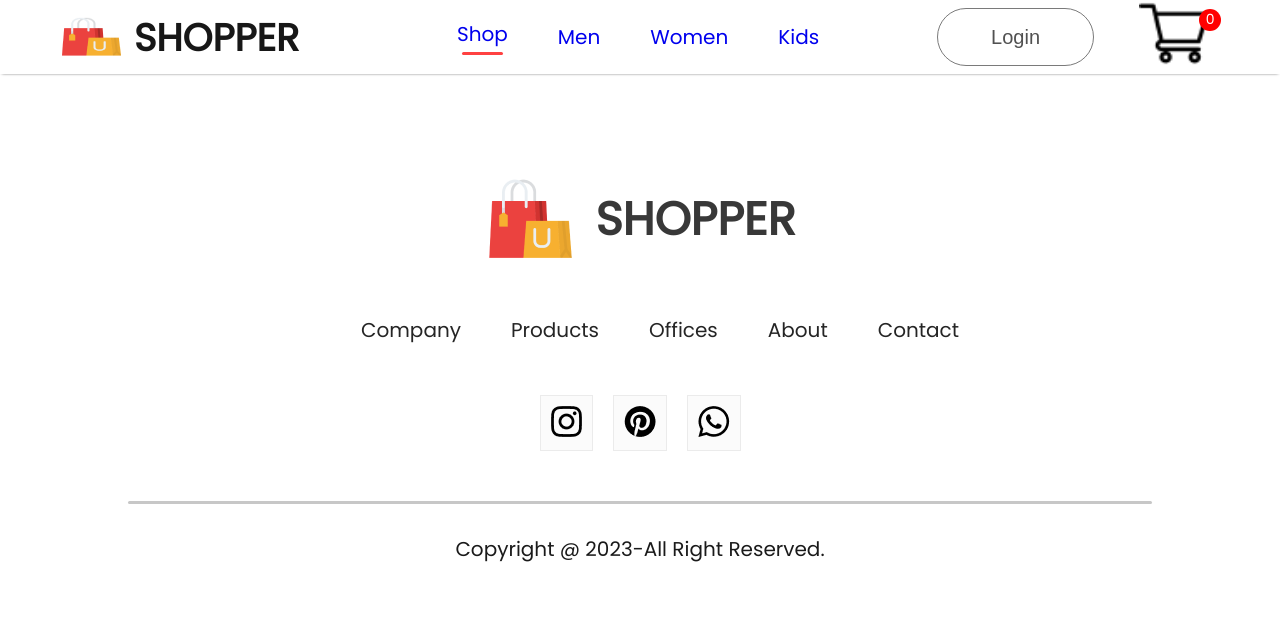
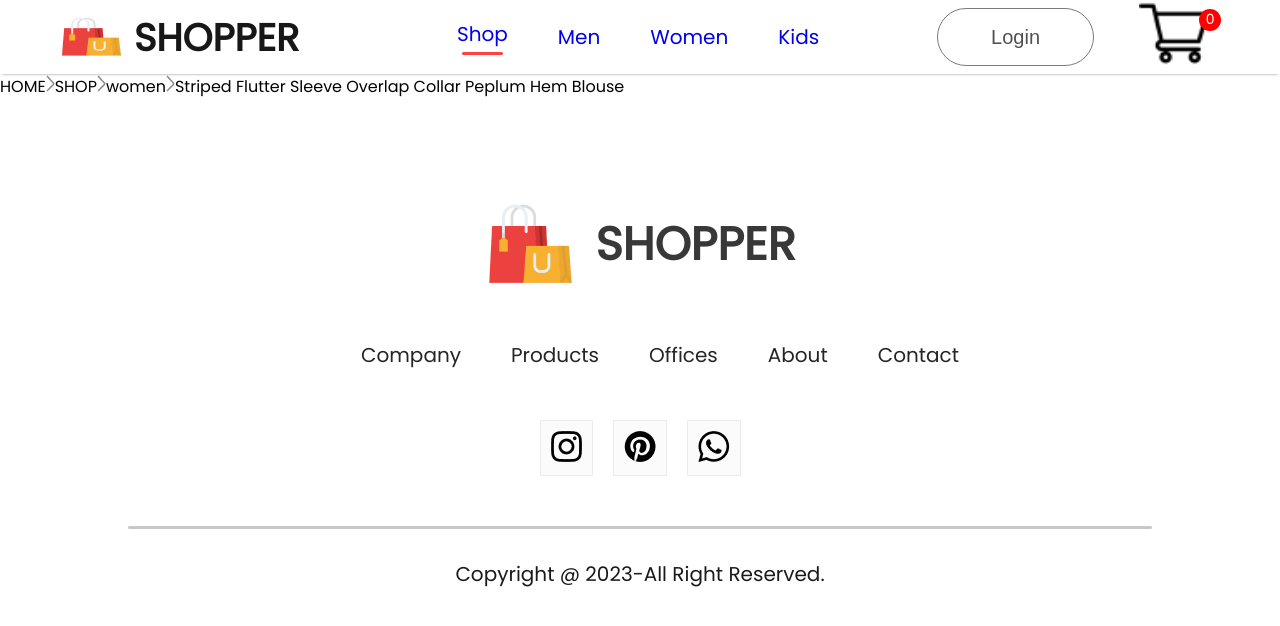
Before and after one commit to Deepikabisht-student/frontend, a React (Create React App) app: page /product/1 in a window 1280 px wide. Shown: the top 626 px of the page. Built offline with nearby package versions, Linux system fonts and the light colour scheme.

Commit message:
product page changes

```diff
--- a/src/App.js
+++ b/src/App.js
@@ -23,7 +23,8 @@
         <Route path = '/womens' element = {<ShopCategory banner = {women_banner} category = "women"/>}/>
         <Route path = '/kids' element = {<ShopCategory banner = {kid_banner} category = "kid"/>}/>
         <Route path = "/product" element = {<Product/>}>
-        <Route path=':productId' element = {<Product/>}/>
+
+        <Route  path='/product/:productId' element = {<Product/>}/>
         </Route>
         <Route path = '/cart' element = {<Cart/>}/>
         <Route path = '/login' element = {<LoginSighup/>}/>
--- /dev/null
+++ b/src/components/Breadcrums/Breadcrums.jsx
@@ -0,0 +1,16 @@
+import React from 'react'
+import './Breadcrums.css'
+import arrow_icon from '../Assets/breadcrum_arrow.png'
+
+
+const Breadcrums = (props) => {
+    const {product} = props;
+    console.log("product: ",product, "props: ", props)
+  return (
+    <div className="breadcrum">
+      HOME<img src={arrow_icon} alt=""/>SHOP<img src={arrow_icon} alt=""/>{product?.category}<img src={arrow_icon} alt=""/>{product?.name}
+    </div>
+  )
+}
+
+export default Breadcrums;
--- a/src/components/Item/Item.jsx
+++ b/src/components/Item/Item.jsx
@@ -1,10 +1,11 @@
 import React from 'react'
 import './Item.css'
+import { Link } from 'react-router-dom';
 
 const Item = (props) => {
   return (
     <div className='Item'>
-     <img src={props.image} alt="" />
+    <Link to = {`/product/${props.id}`}> <img src={props.image} alt="" /></Link>
      <p>{props.name}</p>
      <div className="item-prices">
         <div className="item-price-new">
--- a/src/pages/Product.jsx
+++ b/src/pages/Product.jsx
@@ -1,9 +1,17 @@
-import React from 'react'
+import React, { useContext } from 'react'
+import {ShopContext} from '../context/ShopContext'
+import {useParams} from 'react-router-dom'
+import Breadcrums from '../components/Breadcrums/Breadcrums';
 
 const Product = () => {
+  const {all_product}= useContext(ShopContext);
+
+  const {productId} = useParams();
+  const product = all_product.find((e)=> e.id === Number(productId));
+  console.log("productId: ", productId, "product:", product );
   return (
     <div>
-
+      <Breadcrums product={product}/>
     </div>
   )
 }
--- a/src/pages/ShopCategory.jsx
+++ b/src/pages/ShopCategory.jsx
@@ -7,7 +7,7 @@
 
 
 const ShopCategory = (props) => {
-  const {all_products} = useContext(ShopContext)
+  const {all_product} = useContext(ShopContext);
   return (
     <div className='shop-catergory'>
       <img className='shopcategory-banner' src={props.banner} alt="" />
@@ -25,7 +25,7 @@
            return <Item key={i} id={item.id} name={item.name} image={item.image} new_price={item.new_price} old_price={item.old_price}/>
           }
           else{
-            return null;
+            return (null) ;
           }
         })}
       </div>
```
Also changed, not shown: src/components/Breadcrums/Breadcrums.css (added).
